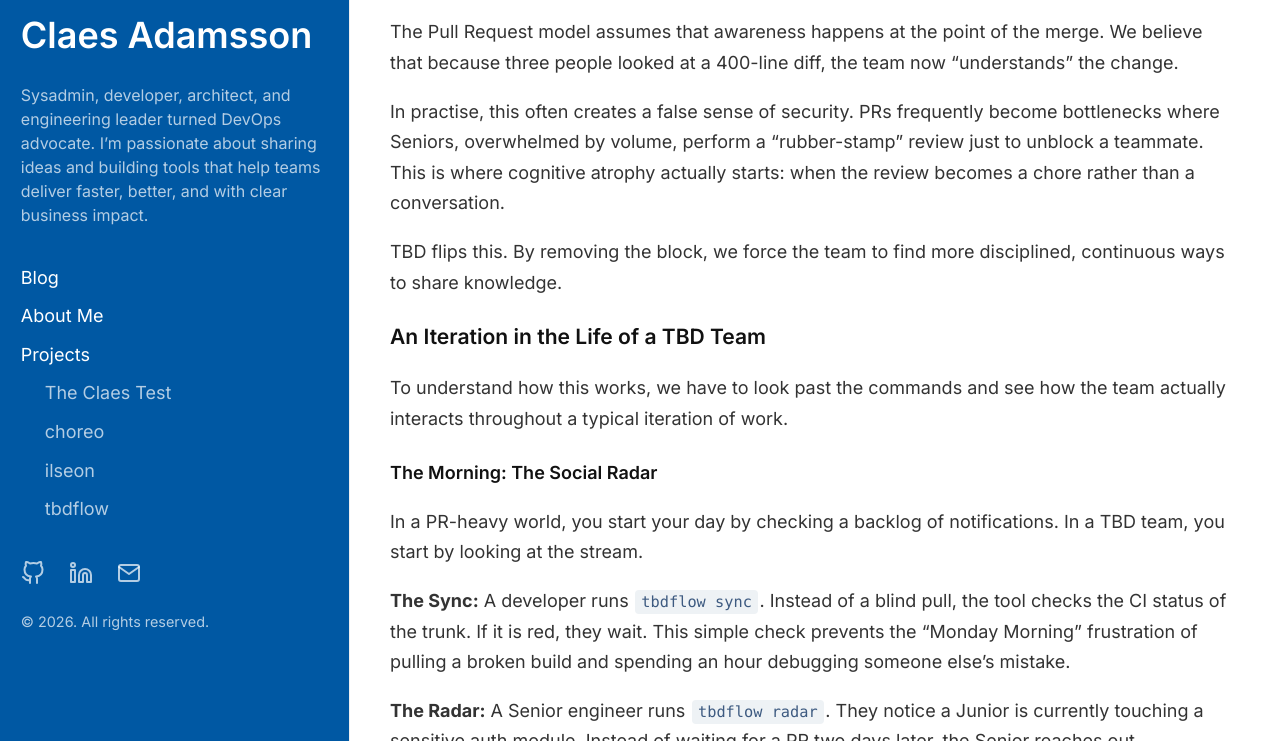
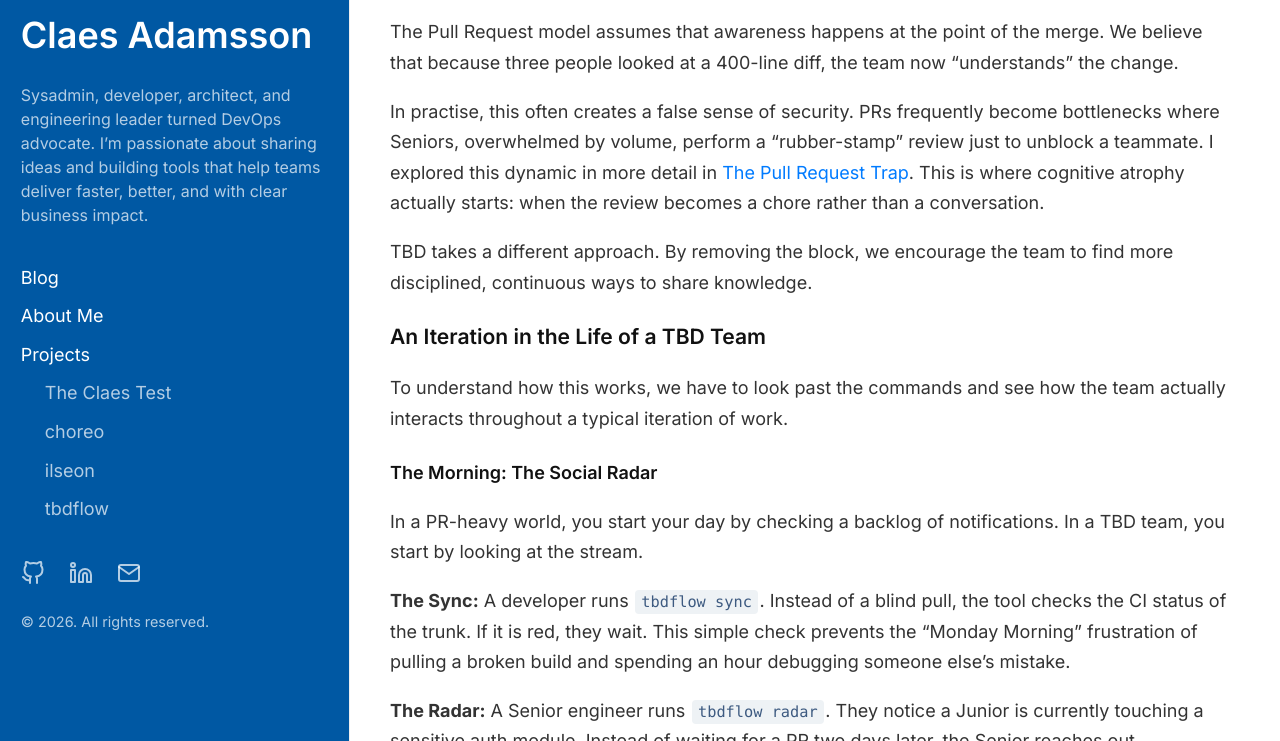
Before and after one commit to cladam/cladam.github.io, a Jekyll site: the page built from _posts/2026-04-03-beyond-the-branch.md, in a window 1280 px wide and 900 px high, scrolled down 493 px, cut to the strip 159-900 px from the top of the window. Built offline with Jekyll 4.4.1, drawn with Linux system fonts in a browser that asks for light colours; comment, search, counter and statistics services are not loaded.

Commit message:
fix: update wording

```diff
--- a/_posts/2026-04-03-beyond-the-branch.md
+++ b/_posts/2026-04-03-beyond-the-branch.md
@@ -15,9 +15,9 @@ In reality, safety in TBD does not come from the gate. It comes from moving from
 
 The Pull Request model assumes that awareness happens at the point of the merge. We believe that because three people looked at a 400-line diff, the team now "understands" the change.
 
-In practise, this often creates a false sense of security. PRs frequently become bottlenecks where Seniors, overwhelmed by volume, perform a "rubber-stamp" review just to unblock a teammate. This is where cognitive atrophy actually starts: when the review becomes a chore rather than a conversation.
+In practise, this often creates a false sense of security. PRs frequently become bottlenecks where Seniors, overwhelmed by volume, perform a "rubber-stamp" review just to unblock a teammate. I explored this dynamic in more detail in [The Pull Request Trap](https://cladam.github.io/2026/02/19/the-pull-request-trap/). This is where cognitive atrophy actually starts: when the review becomes a chore rather than a conversation.
 
-TBD flips this. By removing the block, we force the team to find more disciplined, continuous ways to share knowledge.
+TBD takes a different approach. By removing the block, we encourage the team to find more disciplined, continuous ways to share knowledge.
 
 ### An Iteration in the Life of a TBD Team
 
```
